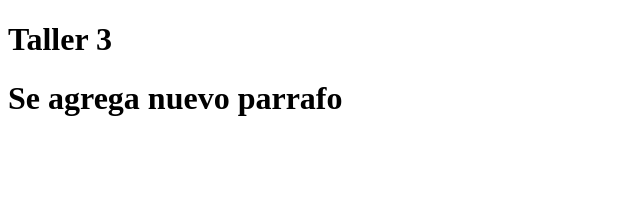
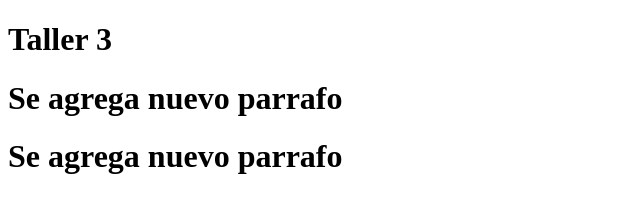
Before and after one commit to SandraSB/ssepulveda_taller3, a plain HTML site: page index.html in a window 1280 px wide. Shown: the whole page, without its empty margins (0-640 px from the left). Drawn offline with Linux system fonts and the light colour scheme.

Commit message:
se agrega nuevo parrafo

```diff
--- a/index.html
+++ b/index.html
@@ -6,6 +6,8 @@
 	<body>
 		<h1>Taller 3</h1>
 		<h1>Se agrega nuevo parrafo</h1>
+		<h1>Se agrega nuevo parrafo</h1>
+
 	</body>
 
 </html>
```
